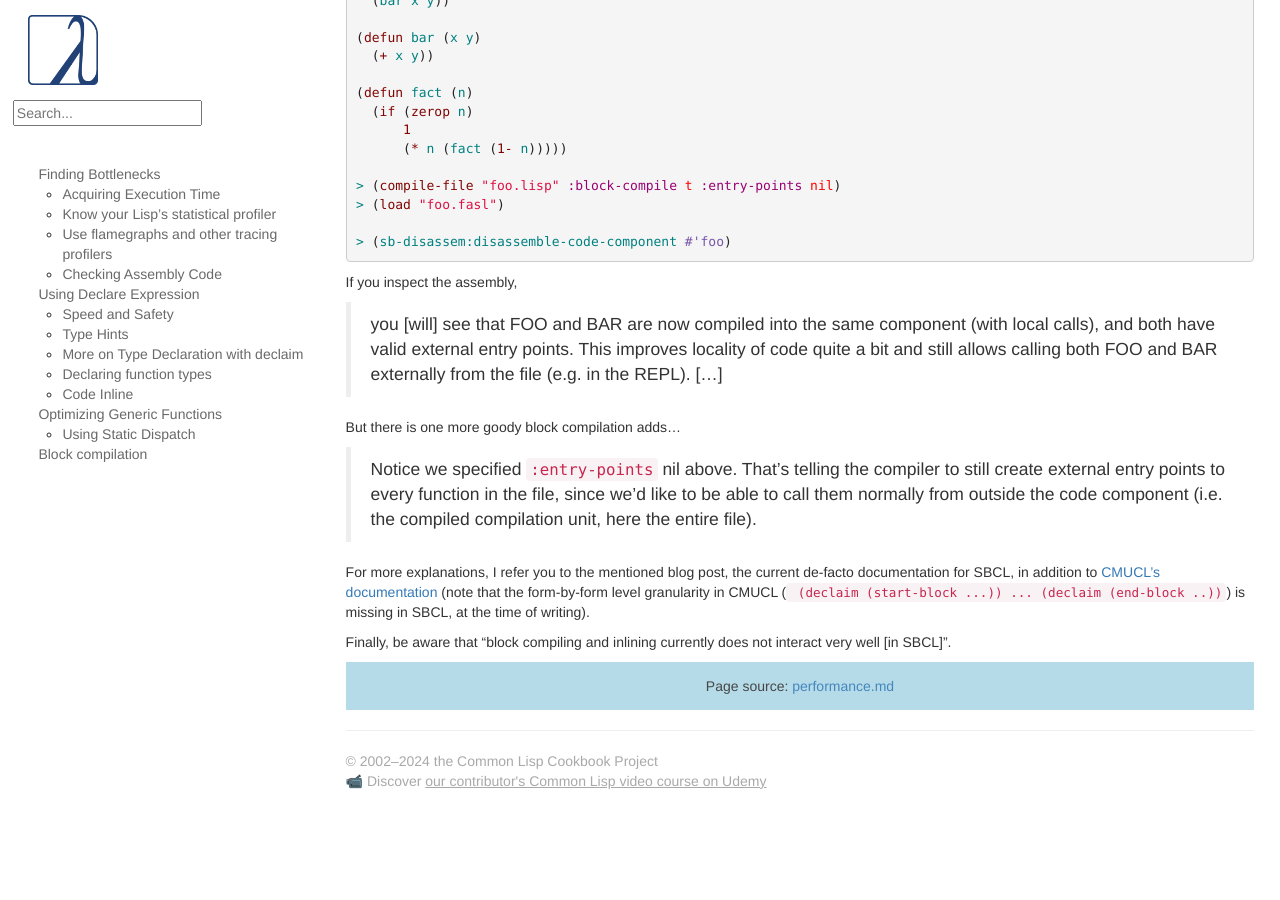
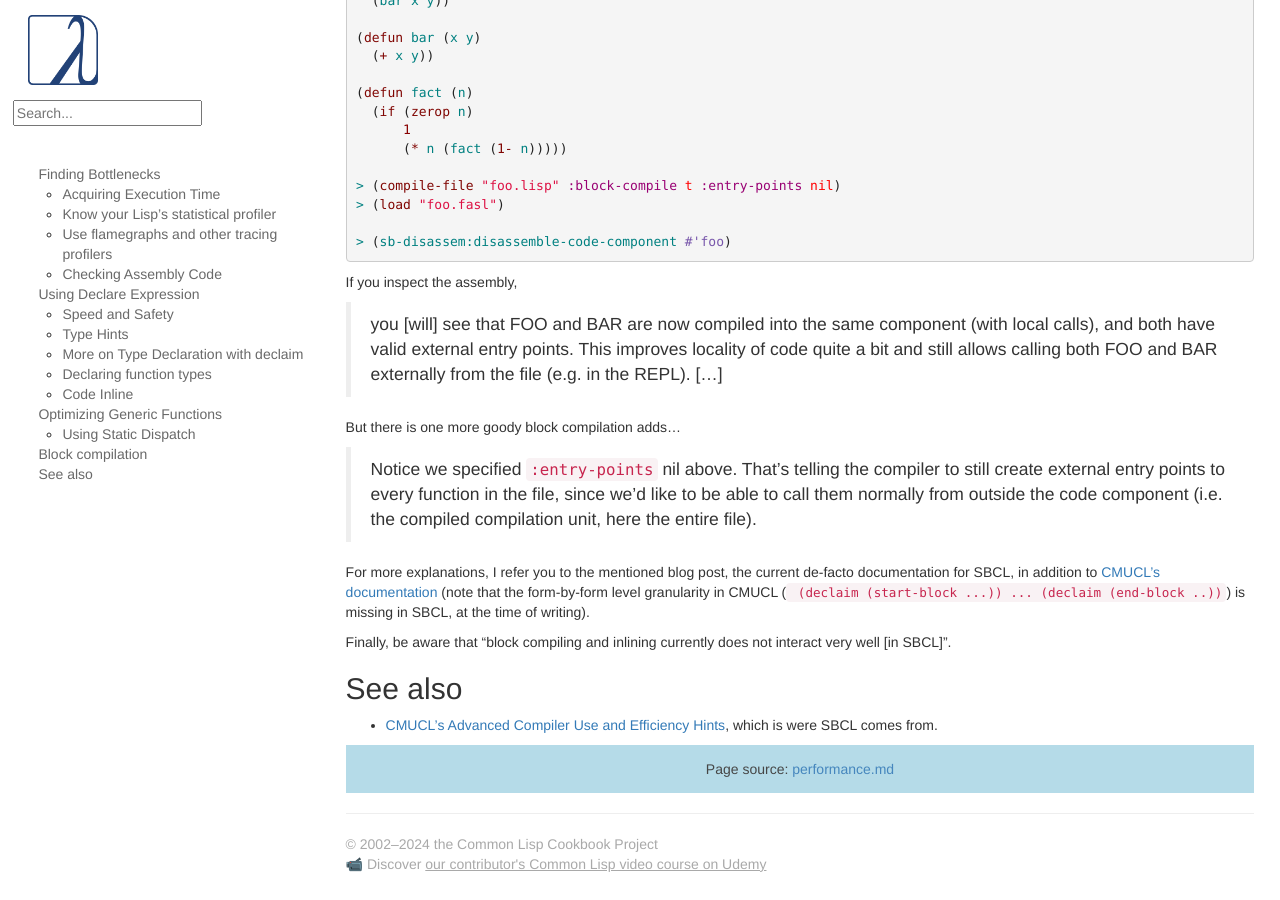
Before and after one commit to LispCookbook/cl-cookbook, a Jekyll site: the page built from performance.md, in a window 1280 px wide and 900 px high, scrolled down 11023 px. Built offline with Jekyll 4.4.1, drawn with Linux system fonts in a browser that asks for light colours; before the commit the page ends 11840 px from its top, so only the background shows below that.

Commit message:
performance: mention CMUCL "advanced compiler use and efficiency" guide

```diff
--- a/performance.md
+++ b/performance.md
@@ -664,6 +664,10 @@ For more explanations, I refer you to the mentioned blog post, the current de-fa
 
 Finally, be aware that "block compiling and inlining currently does not interact very well [in SBCL]".
 
+## See also
+
+* [CMUCL's Advanced Compiler Use and Efficiency Hints](https://cmucl.org/downloads/doc/cmu-user-2010-05-03/compiler-hint.html), which is were SBCL comes from.
+
 
 [time]: http://www.lispworks.com/documentation/lw51/CLHS/Body/m_time.htm
 [trace-output]: http://www.lispworks.com/documentation/lw71/CLHS/Body/v_debug_.htm#STtrace-outputST
```
